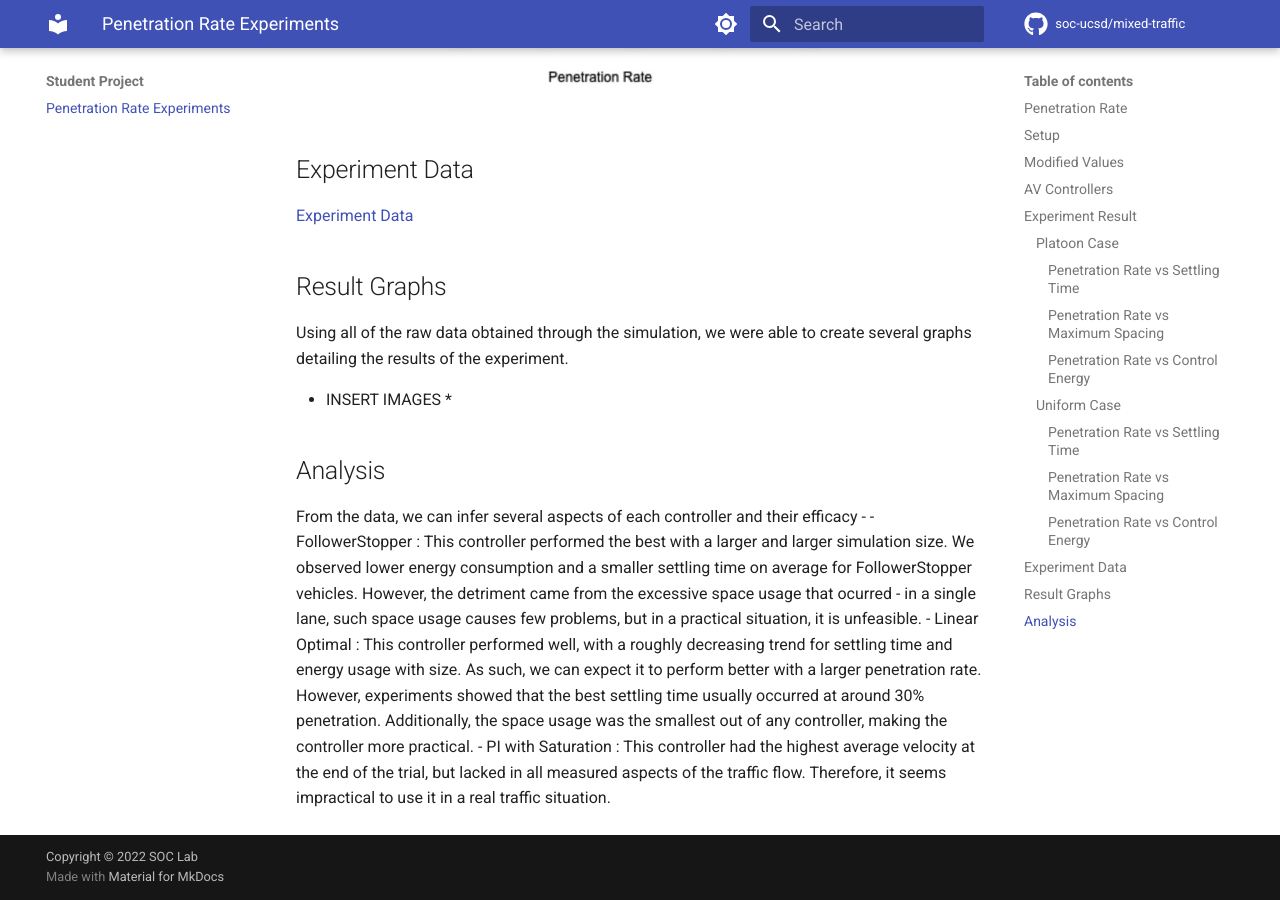
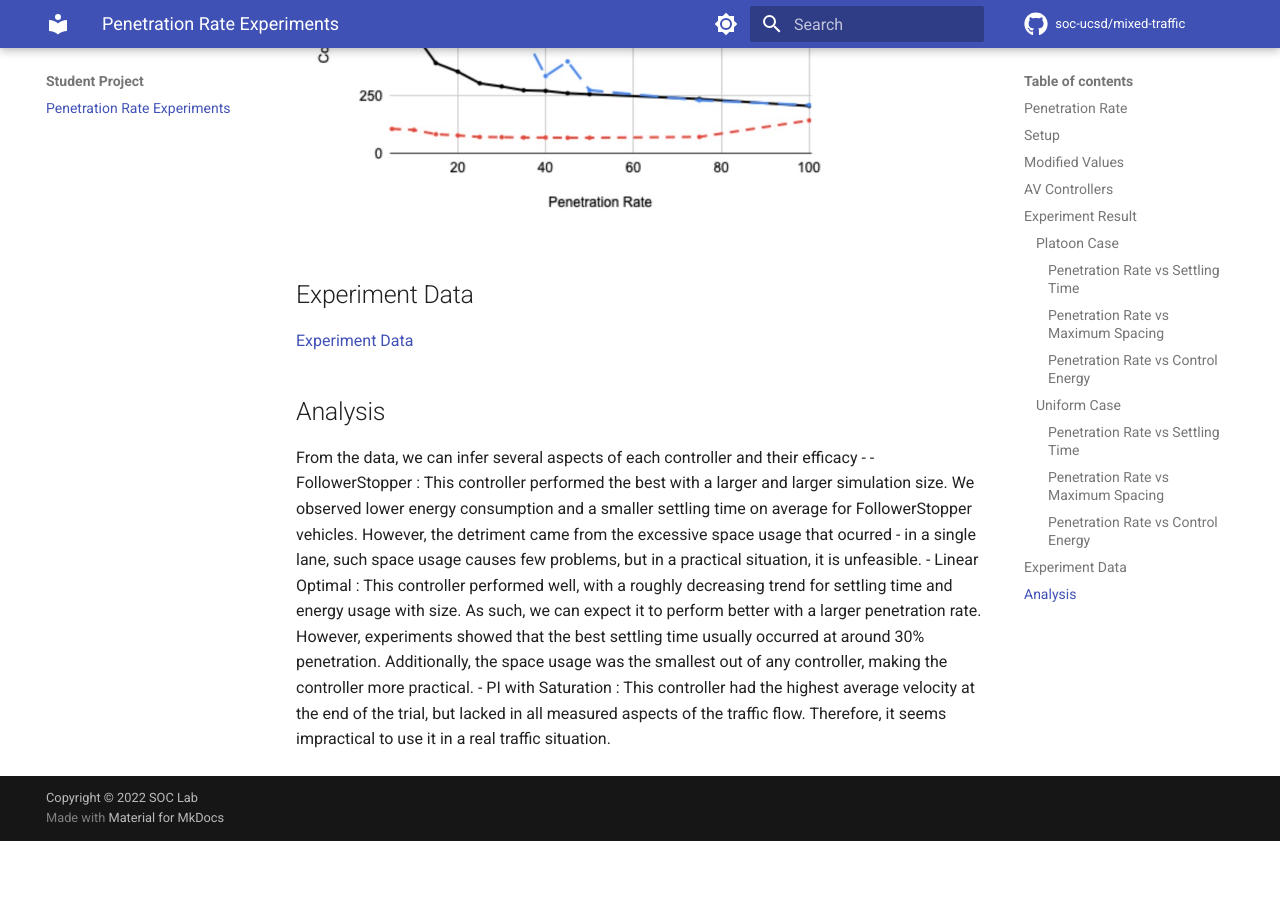
Before and after one commit to soc-ucsd/mixed-traffic, an MkDocs documentation site: the page built from docs/student_project/numerical_data.md, in a window 1280 px wide and 900 px high, scrolled down 9658 px. Built offline with MkDocs 1.6.1 and Material for MkDocs 9.7.7, drawn with Linux system fonts in a browser that asks for light colours; comment, search, counter and statistics services are not loaded; after the commit the page ends 10499 px from its top, so only the background shows below that; some of the changed text lies outside the part shown.

Commit message:
Update numerical_data.md

```diff
--- a/docs/student_project/numerical_data.md
+++ b/docs/student_project/numerical_data.md
@@ -91,11 +95,6 @@
 
 
 
-## Result Graphs
-Using all of the raw data obtained through the simulation, we were able to create several graphs detailing the results of the experiment.
-
-* INSERT IMAGES *
-
 ## Analysis
 From the data, we can infer several aspects of each controller and their efficacy -
 - FollowerStopper : This controller performed the best with a larger and larger simulation size. We observed lower energy consumption and a smaller settling time on average for FollowerStopper vehicles. However, the detriment came from the excessive space usage that ocurred - in a single lane, such space usage causes few problems, but in a practical situation, it is unfeasible.
```
Also changed, not shown: other parts of docs/student_project/numerical_data.md (+4 -0 lines).
